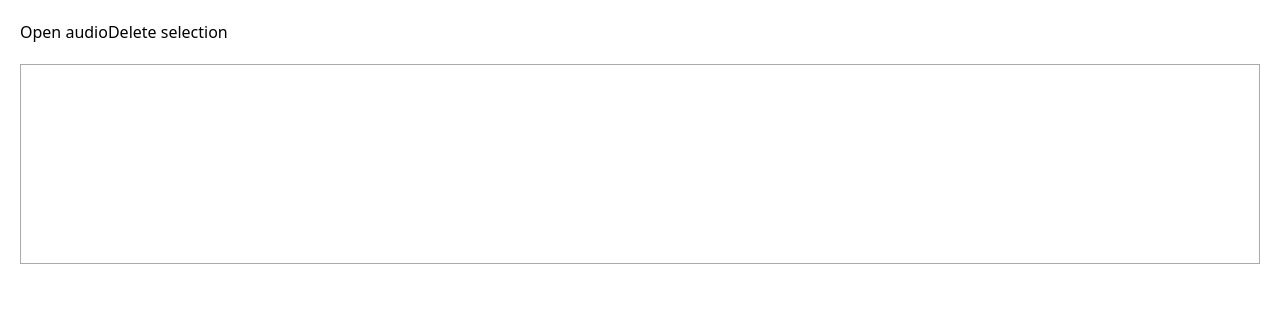
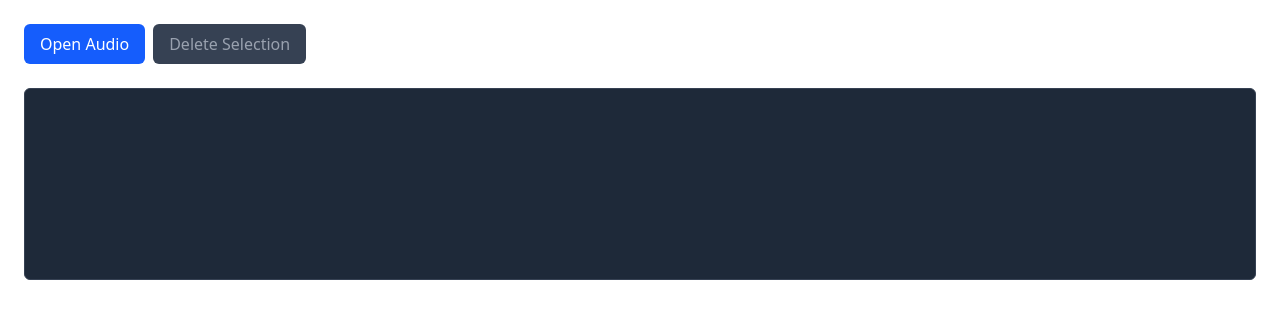
Before and after one commit to tsurubaso/sanbagierboSound, a React (Vite) app: page / in a window 1280 px wide. Shown: the top 318 px of the page. Built offline with nearby package versions, Linux system fonts and the light colour scheme.

Commit message:
no error still basic. Thee blob and path are charged

```diff
--- a/main.js
+++ b/main.js
@@ -1,5 +1,6 @@
 const { app, BrowserWindow, dialog, ipcMain } = require('electron');
 const path = require('path');
+const fs = require("fs");
 //const { spawn } = require('child_process');
 //const ffmpegPath = require('ffmpeg-static');
 const { deleteRegion } = require("./ffmpeg");
@@ -22,10 +23,24 @@ app.whenReady().then(createWindow);
 
 // -------- FILE OPEN ------------
 ipcMain.handle("open-audio-dialog", async () => {
-  const result = await dialog.showOpenDialog({
-    filters: [{ name: "Audio", extensions: ["wav", "mp3"] }]
+  const { canceled, filePaths } = await dialog.showOpenDialog({
+    filters: [{ name: "Audio", extensions: ["wav", "mp3"] }],
+    properties: ["openFile"],
   });
-  return result.filePaths[0];
+
+  if (canceled || filePaths.length === 0) return null;
+
+  const filePath = filePaths[0];
+   console.log("filePaths:", filePaths[0]);
+   console.log("filePath:", filePath);
+
+  // Read file as Buffer
+  const buffer = fs.readFileSync(filePath);////////////////////////////////
+
+  // Convert buffer to ArrayBuffer for IPC
+  const arrayBuffer = buffer.buffer.slice(buffer.byteOffset, buffer.byteOffset + buffer.byteLength);
+
+  return { buffer: arrayBuffer, path: filePath };
 });
 
 // -------- DELETE REGION USING FFMPEG ----------
--- a/preload.js
+++ b/preload.js
@@ -1,6 +1,25 @@
 const { contextBridge, ipcRenderer } = require("electron");
 
 contextBridge.exposeInMainWorld("electronAPI", {
-  openAudio: () => ipcRenderer.invoke("open-audio-dialog"),
-  deleteRegion: (args) => ipcRenderer.invoke("delete-region", args)
+  openAudio: async () => {
+    // Ask main process to open file and return file data
+    const result = await ipcRenderer.invoke("open-audio-dialog");
+    if (!result) return null;
+    console.log("result.path: ", result.path);
+
+    // result = { buffer: <ArrayBuffer>, path: <string> }
+    const ext = result.path.split(".").pop().toLowerCase();
+    const mime =
+      ext === "MP3"
+        ? "audio/mpeg"
+        : ext === "wav"
+        ? "audio/wav"
+        : "application/octet-stream";
+    const blob = new Blob([result.buffer], { type: mime });
+    const url = URL.createObjectURL(blob);
+
+    return { url, path: result.path };
+  },
+
+  deleteRegion: (args) => ipcRenderer.invoke("delete-region", args),
 });
--- a/src/App.jsx
+++ b/src/App.jsx
@@ -3,42 +3,60 @@ import { useWaveSurfer } from "./wavesurfer";
 
 export default function App() {
   const containerRef = useRef();
-  const [file, setFile] = useState(null);
+  const [file, setFile] = useState(null); // {url, path}
   const [region, setRegion] = useState(null);
 
-  const wave = useWaveSurfer(containerRef, file, setRegion);
+  console.log("App rendered, current file:", file);
+
+  const wave = useWaveSurfer(containerRef, file?.url, setRegion);
 
   const selectFile = async () => {
+    console.log("Opening audio file...");
     const selected = await window.electronAPI.openAudio();
+    console.log("File selected:", selected);
     if (selected) setFile(selected);
   };
 
   const deleteRegion = async () => {
+    console.log("Deleting region:", region);
     if (!file || !region) return;
 
-    const output = await window.electronAPI.deleteRegion({
-      file,
+    const outputPath = await window.electronAPI.deleteRegion({
+      file: file.path,
       start: region.start,
       end: region.end
     });
+    console.log("Region deleted, new file path:", outputPath);
 
-    setFile(output);
+    // Optional: open the edited file and reload in Wavesurfer
+    const newFile = await window.electronAPI.openEditedFile(outputPath);
+    console.log("Edited file loaded:", newFile);
+    setFile(newFile);
     setRegion(null);
   };
 
   return (
-    <div style={{ padding: 20 }}>
-      <button onClick={selectFile}>Open audio</button>
-      <button onClick={deleteRegion} disabled={!region}>Delete selection</button>
+    <div className="p-6">
+      <button
+        onClick={selectFile}
+        className="px-4 py-2 bg-blue-600 rounded-md text-white"
+      >
+        Open Audio
+      </button>
+
+      <button
+        onClick={deleteRegion}
+        disabled={!region}
+        className={`px-4 py-2 rounded-md font-medium ml-2 ${
+          region ? "bg-red-600 hover:bg-red-700" : "bg-gray-700 text-gray-400 cursor-not-allowed"
+        }`}
+      >
+        Delete Selection
+      </button>
 
       <div
         ref={containerRef}
-        style={{
-          marginTop: 20,
-          width: "100%",
-          height: 200,
-          border: "1px solid #aaa"
-        }}
+        className="mt-6 w-full h-48 bg-gray-800 rounded-md border border-gray-700"
       />
     </div>
   );
--- a/src/wavesurfer.js
+++ b/src/wavesurfer.js
@@ -2,13 +2,24 @@ import { useEffect, useRef } from "react";
 import WaveSurfer from "wavesurfer.js";
 import RegionsPlugin from "wavesurfer.js/dist/plugins/regions";
 
-export function useWaveSurfer(containerRef, file, setRegion) {
+export function useWaveSurfer(containerRef, fileUrl, setRegion) {
   const waveRef = useRef(null);
 
   useEffect(() => {
-    if (!containerRef.current || !file) return;
+    console.log("useWaveSurfer called, fileUrl:", fileUrl);
+
+    if (!containerRef.current) {
+      console.log("Container ref is null");
+      return;
+    }
+
+    if (!fileUrl) {
+      console.log("No fileUrl provided yet");
+      return;
+    }
 
     if (waveRef.current) {
+      console.log("Destroying previous WaveSurfer instance");
       waveRef.current.destroy();
     }
 
@@ -24,6 +35,7 @@ export function useWaveSurfer(containerRef, file, setRegion) {
     });
 
     ws.on("region-created", r => {
+      console.log("Region created:", r);
       // Only one region at a time
       Object.values(ws.regions.list).forEach(existing => {
         if (existing.id !== r.id) existing.remove();
@@ -32,14 +44,24 @@ export function useWaveSurfer(containerRef, file, setRegion) {
       setRegion(r);
     });
 
-    ws.load(file);
+    ws.on("ready", () => {
+      console.log("WaveSurfer ready, duration:", ws.getDuration());
+    });
+
+    ws.on("error", (e) => {
+      console.error("WaveSurfer error:", e);
+    });
+
+    console.log("Loading file into WaveSurfer:", fileUrl);
+    ws.load(fileUrl);
+
     waveRef.current = ws;
 
     return () => {
+      console.log("Cleaning up WaveSurfer instance");
       ws.destroy();
     };
-
-  }, [containerRef, file]);
+  }, [containerRef, fileUrl]);
 
   return waveRef;
 }
```
